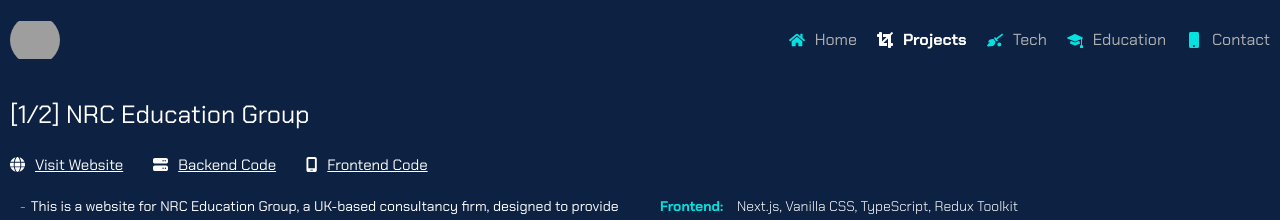
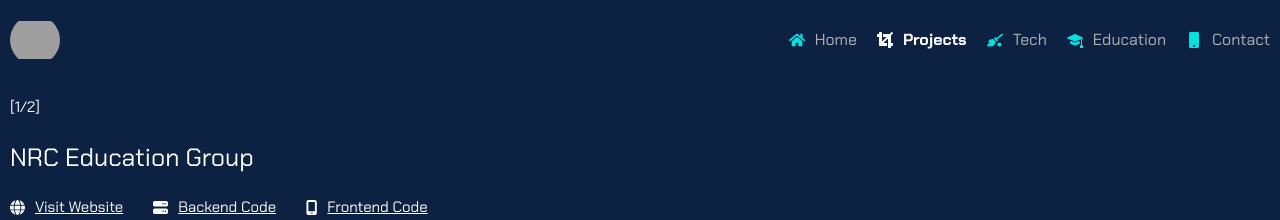
Before and after one commit to mahfuz-ta09/my-portfolio-website, a Next.js app: page /projects in a window 1280 px wide. Shown: the top 220 px of the page. Built offline with nearby package versions, Linux system fonts and the light colour scheme; grey boxes are pictures that could not be loaded.

Commit message:
codechef summery added

```diff
--- a/src/app/(withnavbar)/projects/page.tsx
+++ b/src/app/(withnavbar)/projects/page.tsx
@@ -13,7 +13,6 @@
 }
 
 const ProjectPage = () => {
-  const router = useRouter()
   const [project,setProject] = useState<any>(null)
   const [projectId,setProjectId] = useState(1)
   const [totalProject,setTotalProject] = useState(0)
@@ -39,7 +38,8 @@
   return (
     <div className="projects-holder">
       <div className="project-details">
-        <h1>[{project?.id}/{totalProject}] {project?.projectName}</h1>
+        <h6>[{project?.id}/{totalProject}]</h6>
+        <h1>{project?.projectName}</h1>
         <div className="link-container-1">
           {
             project?.links?.map((link:any) => (
@@ -58,10 +58,10 @@
           </div>
 
           <div className="project-tech">
-            <h5>Frontend: <span>{project?.technology?.frontend}</span></h5>
-            <h5>Backend: <span>{project?.technology?.backend}</span></h5>
-            <h5>Hosted: <span>{project?.technology?.hosting}</span></h5>
-            <h5>Other: <span>{project?.technology?.other}</span></h5>
+            {project?.technology?.frontend && <h5>Frontend: <span>{project?.technology?.frontend}</span></h5>}
+            {project?.technology?.backend && <h5>Backend: <span>{project?.technology?.backend}</span></h5>}
+            {project?.technology?.hosting && <h5>Hosted: <span>{project?.technology?.hosting}</span></h5>}
+            {project?.technology?.other && <h5>Other: <span>{project?.technology?.other}</span></h5>}
           </div>
         </div>
       </div>
--- a/src/css/Projects/Projects.css
+++ b/src/css/Projects/Projects.css
@@ -21,6 +21,12 @@
     gap: 20px;
     width: 100%;
     height: 100%;
+}
+
+.project-details h6{
+    font-size: 15px;
+    color: #fff;
+    text-align: center;
 }
 
 .project-details h1{
```
